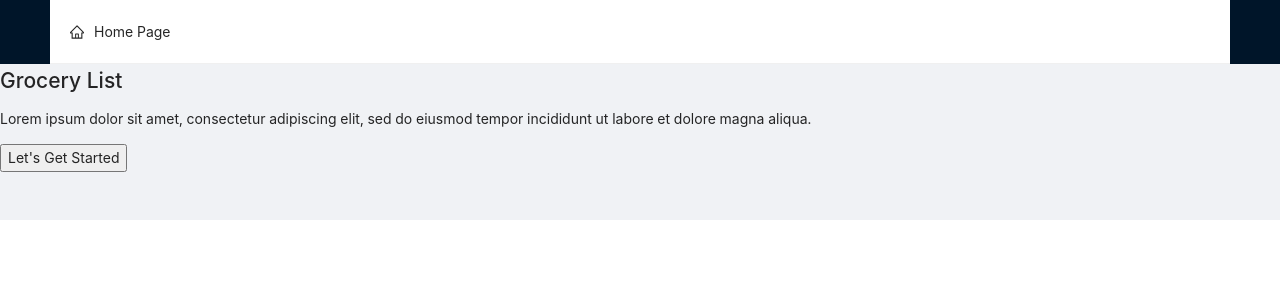
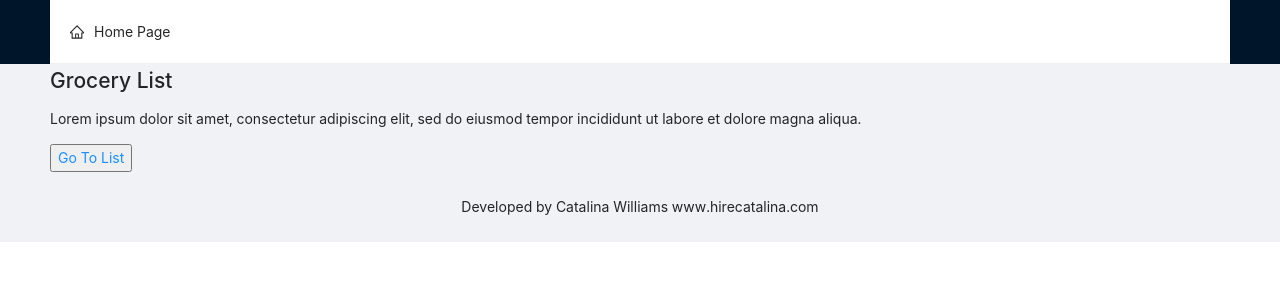
Before and after one commit to catalinarose1361/Grocery-List, a React (Create React App) app in the folder client/: page / in a window 1280 px wide. Shown: the top 300 px of the page. Built offline with nearby package versions, Linux system fonts and the light colour scheme.

Commit message:
fixed button on landing page

```diff
--- a/client/src/App.css
+++ b/client/src/App.css
@@ -30,6 +30,7 @@
   color: #61dafb;
 }
 
+
 @keyframes App-logo-spin {
   from {
     transform: rotate(0deg);
--- a/client/src/App.js
+++ b/client/src/App.js
@@ -6,16 +6,16 @@ import NavBar from "./components/NavBar";
 import NoMatch from "./pages/NoMatch";
 import './App.css';
 import { Layout } from 'antd';
+const { Header, Content, Footer } = Layout;
 
-const { Header, Footer, Sider, Content } = Layout;
 function App() {
   return (
     <Router>
-      <Layout>
+      <Layout className="layout">
         <Header>
         <NavBar />
         </Header>
-        <Content>
+        <Content style={{ padding: '0 50px' }}>
         <Switch>
 
           <Route exact path="/" component={LandingPage} />
@@ -25,7 +25,7 @@ function App() {
 
         </Switch>
         </Content>
-        <Footer></Footer>
+        <Footer style={{ textAlign: 'center' }} > Developed by Catalina Williams www.hirecatalina.com </Footer>
       </Layout>
     </Router>
   )
--- a/client/src/pages/LandingPage.js
+++ b/client/src/pages/LandingPage.js
@@ -12,7 +12,9 @@ const LandingPage = () => {
   sed do eiusmod tempor incididunt ut
   labore et dolore magna aliqua.
 </p>
-<button src="/groceryList" > Let's Get Started</button>
+<button  >  <a href="/groceryList" >
+            Go To List
+          </a></button>
 
 </div>
     )
```
